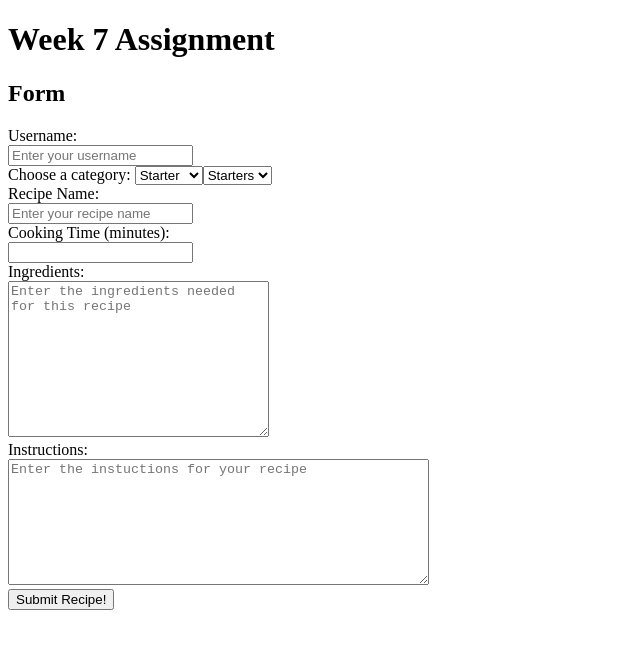
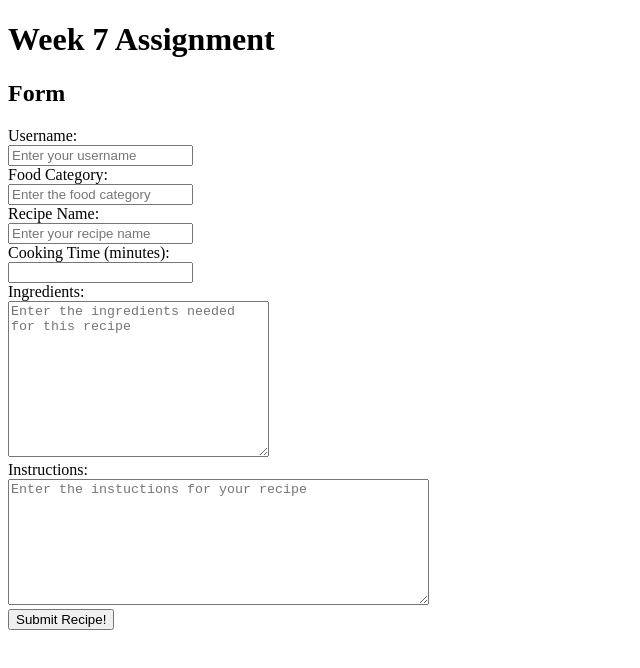
Before and after one commit to Hannahc97/week7-assignment, a React (Vite) app in the folder client/: page / in a window 1280 px wide. Shown: the top 668 px of the page, without its empty margins (0-640 px from the left). Built offline with nearby package versions, Linux system fonts and the light colour scheme.

Commit message:
updated form with food category

```diff
--- a/client/src/components/Form.jsx
+++ b/client/src/components/Form.jsx
@@ -5,7 +5,7 @@ export default function Form () {
     const [formValues, setFormValues] = useState(
         {
             username: "",
-            category: "",
+            food_category: "",
             recipeName: "",
             time: "",
             ingredients: "",
@@ -54,29 +54,16 @@ export default function Form () {
                     onChange={handleChangeFormValues}
                 />
                 <br/>
-                <label htmlFor="">Choose a category: </label>
-                <select
-                    name="category"
-                    id="category"
+                <label htmlFor="">Food Category: </label> <br/>
+                <input
+                    type="text"
+                    name="food_category"
+                    id="food_category"
+                    placeholder="Enter the food category"
                     required
-                    value={formValues.category}
+                    value={formValues.food_category}
                     onChange={handleChangeFormValues}
-                    >
-                    <option value="Starter">Starter</option>
-                    <option value="Mains">Mains</option>
-                    <option value="Dessert">Dessert</option>
-                </select>
-                <select
-                    name="category"
-                    id="category"
-                    required
-                    value={formValues.category}
-                    onChange={handleChangeFormValues}
-                >
-                    <option value="starters">Starters</option>
-                    <option value="main">Main</option>
-                    <option value="dessert">Dessert</option>
-                </select>
+                />
                 <br/>
                 <label htmlFor="">Recipe Name:</label> <br/>
                 <input
```
